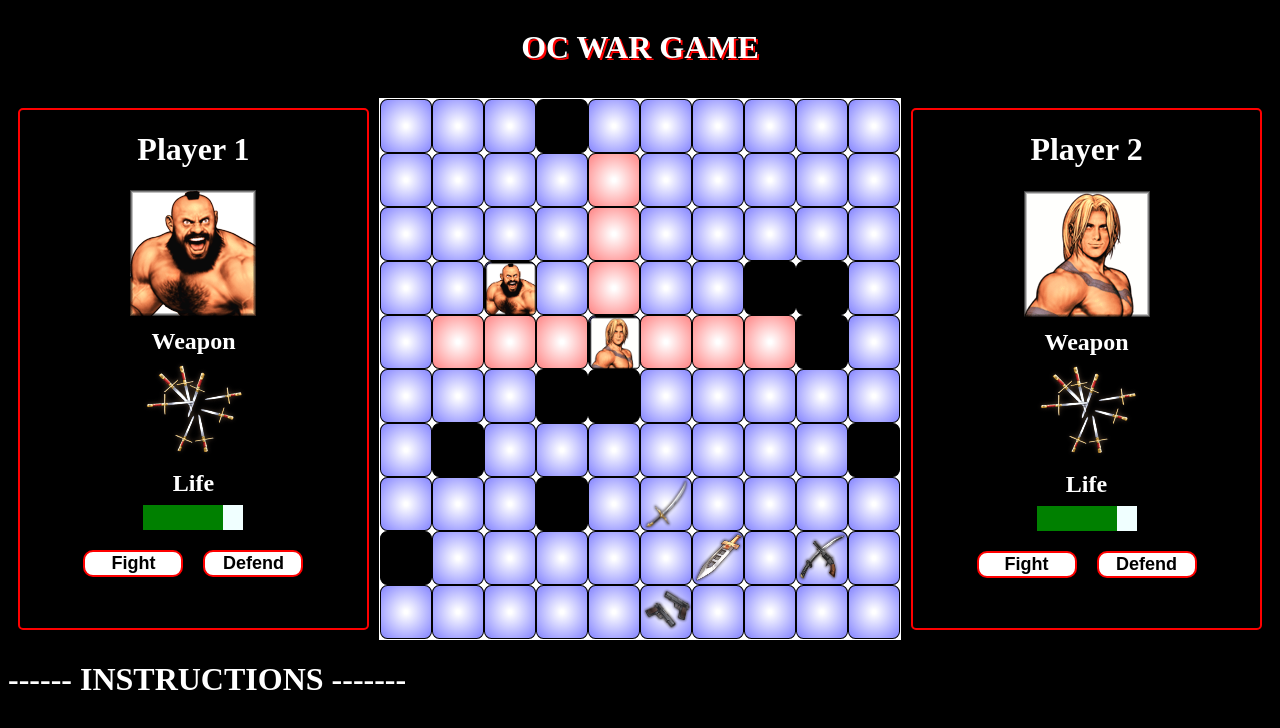
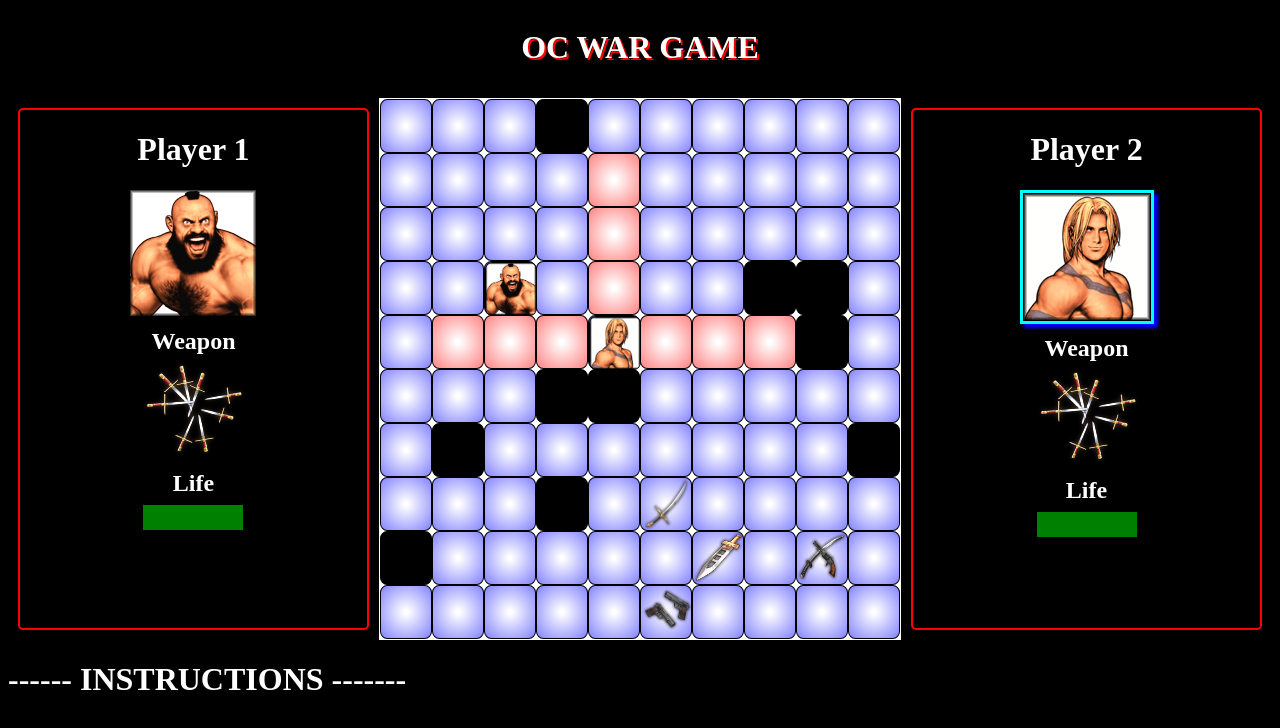
Before and after one commit to oleronrob/P6enobjet, a plain HTML site: page index.html in a window 1280 px wide. Both pictures are taken after a click on the element 509 px from the left and 287 px from the top of the page. Drawn offline with Linux system fonts and the light colour scheme.

Commit message:
start fight

```diff
--- a/classes/infoplayer.js
+++ b/classes/infoplayer.js
@@ -5,12 +5,12 @@ class InfoPlayer {
 
     init() {
         let $player = $('<h1>' + this.player.name + '</h1>')
-        let $pictureplayer = $('<img src=' + this.player.picture + '>')
+        let $pictureplayer = $('<img id="img' + this.player.title + '" src=' + this.player.picture + '>')
         let id = "weaponOf" + this.player.title
-        let $pictureweapon = $('<div><h2>Weapon</h2><img id=' + id + ' src=' + this.player.weapon.picture + '></div>')
+        let $pictureweapon = $('<div><h2>Weapon</h2><img id="' + id + '" src=' + this.player.weapon.picture + '></div>')
         id = "life" + this.player.title
         let $life = $('<div><h2>Life</h2><div class="bglife"><div id=' + id + ' > </div></div></div>')
-        let $action = $('<div class="action container"><button class="fight">Fight</button><button class="defend">Defend</button></div>')
+        let $action = $('<div class="action' + this.player.title + ' action container"><button class="fight" id="fight' + this.player.title + '">Fight</button><button class="defend" id="defend' + this.player.title + '">Defend</button></div>')
         let thisinfoplayer = $('#' + ('info' + this.player.title))
         $player.appendTo(thisinfoplayer)
         $pictureplayer.appendTo(thisinfoplayer)
--- a/classes/player.js
+++ b/classes/player.js
@@ -7,6 +7,7 @@ class Player {
         this.col = col
         this.picture = picture
         this.weapon = weapon
+        this.life = 100
         this.action = move
     }
 
@@ -65,10 +66,15 @@ class Player {
                 $("#" + this.weapon.name).remove()
                 let cellwp = makeId(x + config[1][0], y + config[1][1])
                 tabweapon[nextcell.weapon.number].draw(cellwp)
+                $("#" + "weaponOf"+this.title).attr("src", tabweapon[this.weapon.number].picture)
             }
             this.row = this.row + config[1][0]
             this.col = this.col + config[1][1]
         }
-        togglePlayer()
+                let test =ifModeCombat.bind(this)
+        if (!test()) {
+            togglePlayer()
+        } else {runCombatMode()}
+
     }
 }
--- a/css/style.css
+++ b/css/style.css
@@ -58,7 +58,7 @@ body {
 #lifeplayer1,
 #lifeplayer2 {
     /*border-radius: 0px 8px 8px 0px;*/
-    width: 80px;
+    width: 100px;
     height: 25px;
     background-color: green;
 }
@@ -109,7 +109,12 @@ body {
     min-height: 400px;
     height: auto;
 }
+#imgplayer1 {
+    /*border: 3px solid aqua;
+    box-shadow: 4px 4px 3px blue;*/
 
+
+}
 #instruction {
     color: white;
 }
@@ -135,6 +140,7 @@ body {
 
 .action {
     margin: 10px;
+    opacity: 0;
 }
 
 .defend,
--- a/js/controler.js
+++ b/js/controler.js
@@ -71,7 +71,25 @@ function makeId(x, y) {
 }
 
 function gameLaunch() {
-    let combatMode = false
+    if (activeplayer === 0) {
+        $("#img" + tabplayers[activeplayer].title).css({
+            border: "3px solid aqua",
+            'box-shadow': '4px 4px 3px blue'
+        })
+        $("#img" + tabplayers[1].title).css({
+            border: "none",
+            'box-shadow': 'none'
+        })
+    } else {
+        $("#img" + tabplayers[activeplayer].title).css({
+            border: "3px solid aqua",
+            'box-shadow': '4px 4px 3px blue'
+        })
+        $("#img" + tabplayers[0].title).css({
+            border: "none",
+            'box-shadow': 'none'
+        })
+    }
     if (combatMode === false) {
 
         cellToClick(tabplayers[activeplayer])
@@ -89,6 +107,44 @@ function togglePlayer() {
     gameLaunch()
 }
 
+function ifModeCombat() {
+    for (let i = 0; i <= moveChoice.length - 1; i++) {
+        let x = this.row + moveChoice[i][0]
+        let y = this.col + moveChoice[i][1]
+        console.log(tabboard[x][y])
+        if (tabboard[x][y].isPlayer) {
+            return true
+        }
+    }
+}
+
+function runCombatMode() {
+    console.log("mode combat")
+    $(".action").css("opacity", 1)
+    /*for (i=0; i<=5;i++){
+
+    }
+    $('#fight'+ tabplayers[activeplayer].title).on("click", function(event){
+        console.log (this)
+    })
+    $('#defend'+ tabplayers[activeplayer].title).on("click", function(event){
+        console.log (this)
+    })*/
+
+    $('#info' + tabplayers[activeplayer].title + ' button').on("click", function (event) {
+        $('#info' + tabplayers[activeplayer].title + ' button').off("click")
+        console.log(this.className)
+        tabplayers[activeplayer].action = this.className
+        if (this.className === "fight") {
+
+
+        } else {
+            defend
+        }
+    })
+
+}
+
 function resizeCellsOnBoard() {
     let maxcellsize = ($(window).outerHeight() - $('header').outerHeight() - 200) / nbRows
     $('.cell').css({
--- a/js/game.js
+++ b/js/game.js
@@ -6,7 +6,7 @@ let tabboard = []
 let nbWalls = 10
 let maxMove = 3
 let moveChoice = [[0, 1], [0, -1], [1, 0], [-1, 0]]
-
+let combatMode = false
 
 // class game
 class Game {
```
